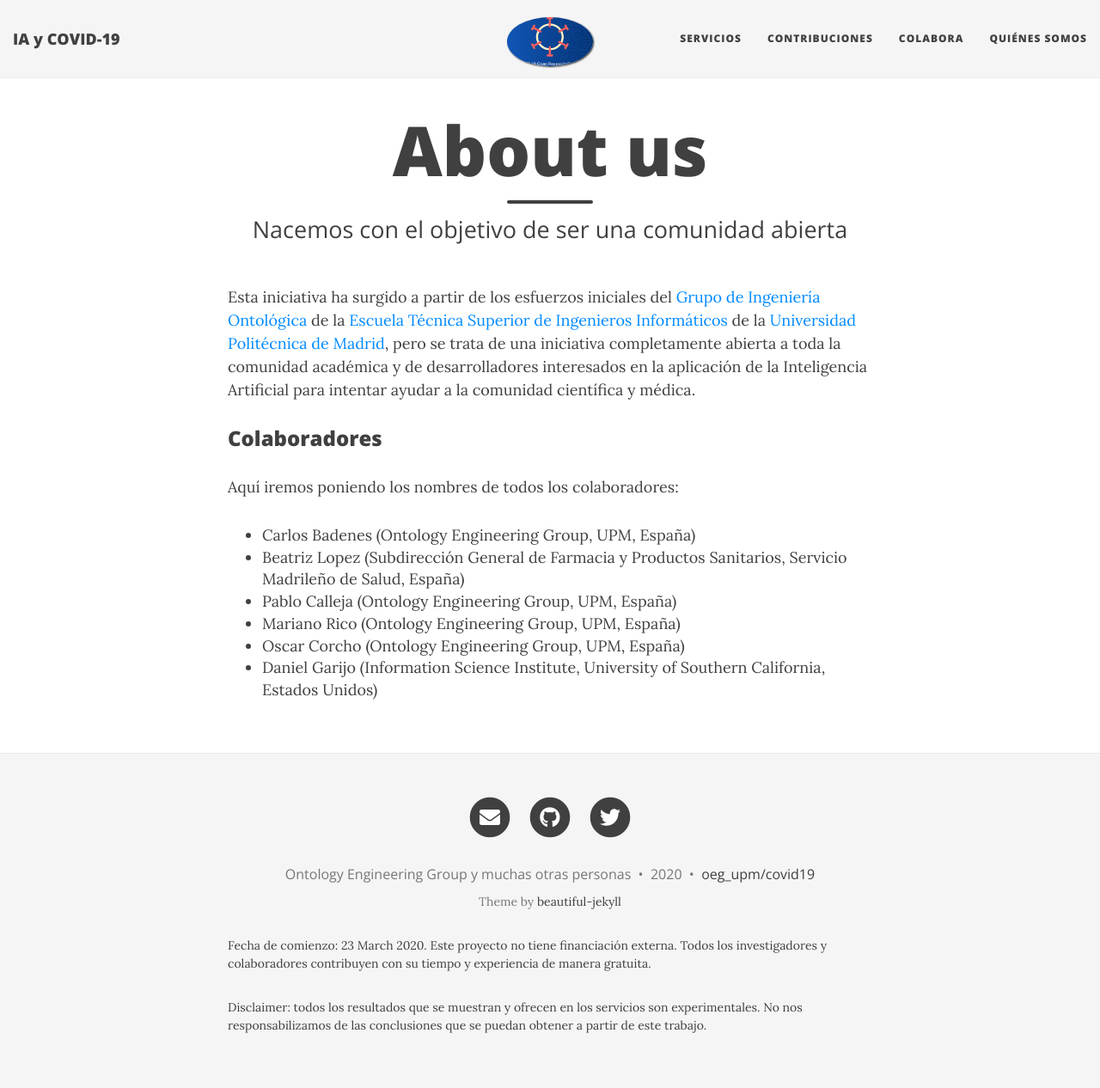
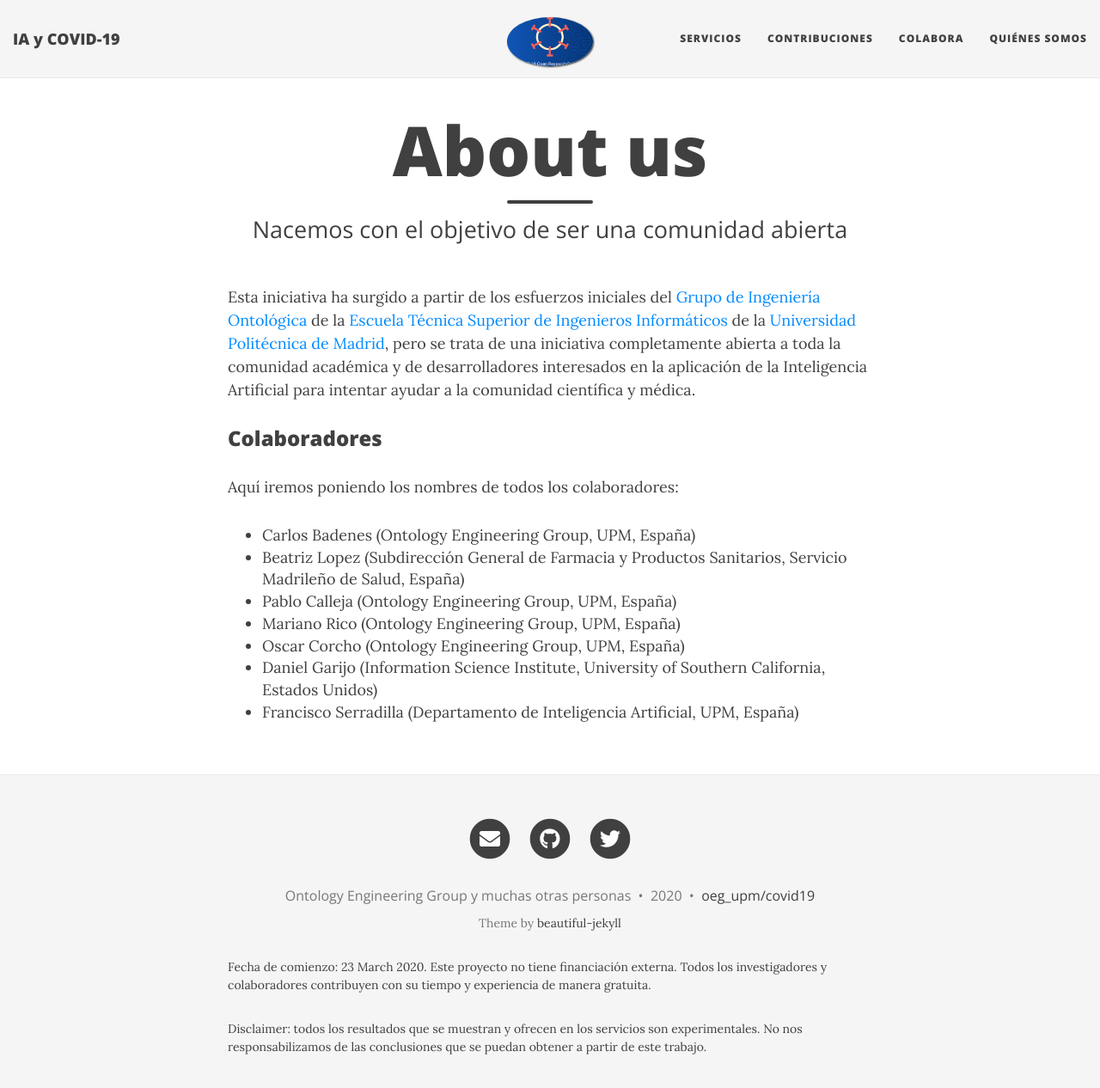
Before and after one commit to oeg-upm/covid19, a Jekyll site: the page built from aboutus.md, in a window 1280 px wide and 1309 px high. Shown: the top 1266 px of the window at 86% size. Built offline with Jekyll 4.4.1, drawn with Linux system fonts in a browser that asks for light colours; nearby versions of some CDN libraries.

Commit message:
Update aboutus.md

```diff
--- a/aboutus.md
+++ b/aboutus.md
@@ -14,3 +14,4 @@ Aquí iremos poniendo los nombres de todos los colaboradores:
 - Mariano Rico (Ontology Engineering Group, UPM, España)
 - Oscar Corcho (Ontology Engineering Group, UPM, España)
 - Daniel Garijo (Information Science Institute, University of Southern California, Estados Unidos)
+- Francisco Serradilla (Departamento de Inteligencia Artificial, UPM, España)
```
